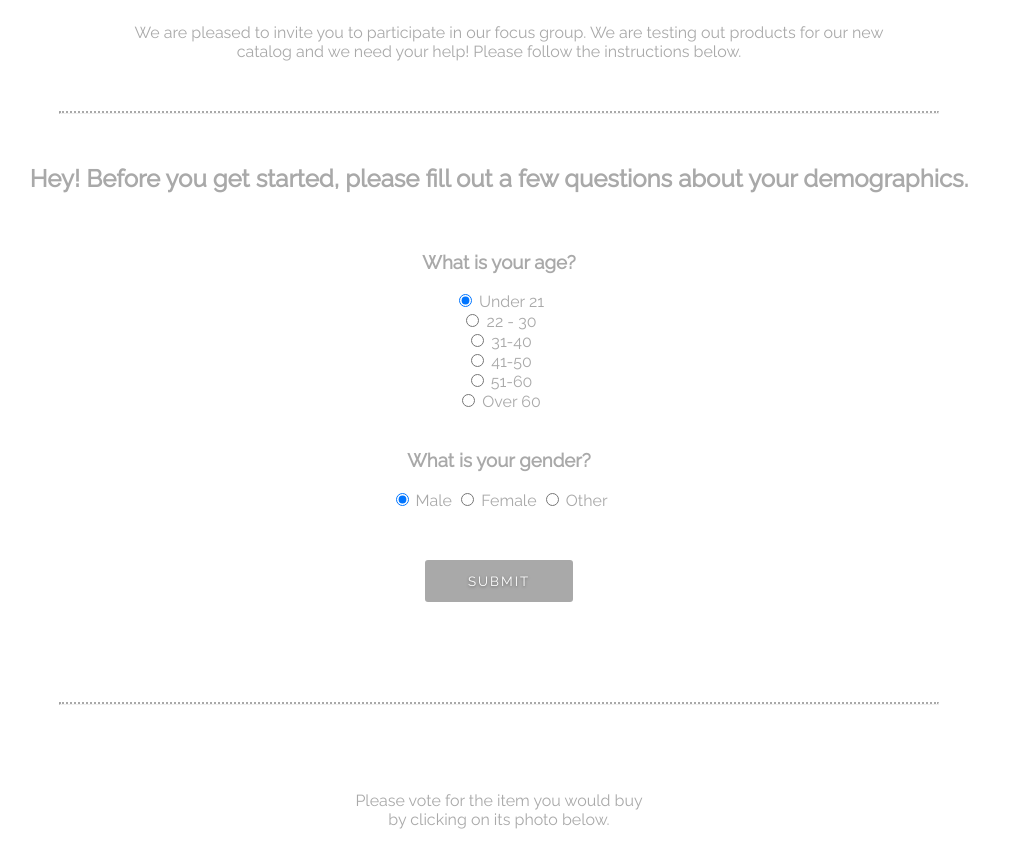
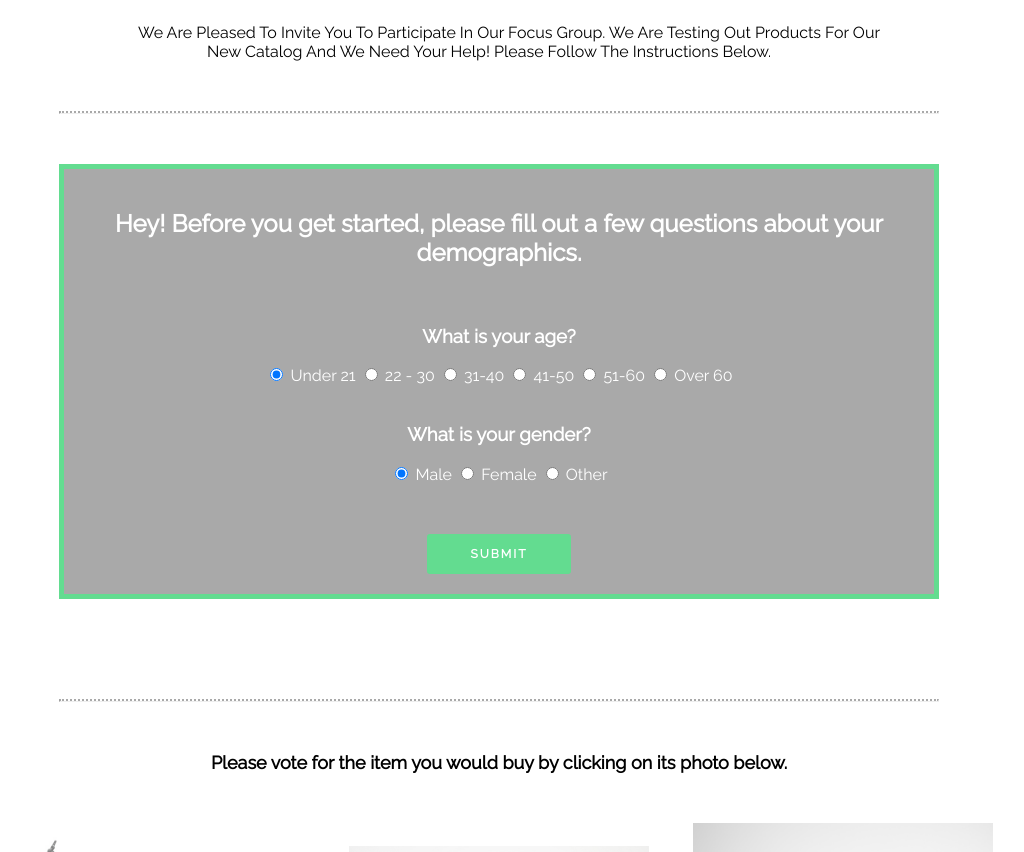
Before and after one commit to merylturner/bus-mall, a plain HTML site: page index.html in a window 1280 px wide. Shown: the part 349-1201 px from the top of the page, without its empty margins (141-1165 px from the left). Drawn offline with Linux system fonts and the light colour scheme.

Commit message:
fixed form styling TODO revisit localstorage

```diff
--- a/css/styles.css
+++ b/css/styles.css
@@ -75,12 +75,19 @@ hr {
 /*                  VOTING SECTION       */
 
 #form {
-    margin: 0 auto;
+    margin-left: 200px;
+    margin-right: 200px;
     border: none;
     display: block;
     position: relative;
     margin-bottom: 100px;
-    color: darkgrey;
+    color: white;
+    background-color: darkgrey;
+    border: 5px solid #63DC90;
+}
+h2 {
+    color: white;
+    padding-top: 20px;
 }
 ul {
     list-style-type: none;
@@ -88,52 +95,69 @@ ul {
 }
 li {
     font-family: 'Raleway', sans-serif;
+    color: white;
+    display: inline;
+}
+li:hover {
+    color:purple;
 }
 
+
+
 button {
-    background-color:darkgrey;
+    /*background-color:rgb(24, 127, 225);*/
+    background-color:#63DC90;
 	outline: none;
 	border-radius: 3px;
 	padding: 10px 40px;
 	color:white;
 	text-transform: uppercase;
 	font-family: 'Raleway', sans-serif;
-	text-shadow: 0 1px 3px rgba(0, 0, 0, 0.41);
+    font-weight: bold;
+    font-size: 12px;
 	margin-top: 50px;
+    margin-bottom: 20px;
 	border:3px solid transparent;
     letter-spacing: 2px;
+
 }
 button:hover{
-    background-color: rgb(24, 127, 225);
+    box-shadow: inset 0 0 0 25px rgba(0,0,0,.2);
 }
 
 
 
 /*                  VOTING SECTION       */
+
 img {
-    /*display: inline;*/
-    /*width: 200px;*/
     width: 300px;
     margin: 20px;
     opacity: .5;
-    /*background-color: rgba(0,0,0,.5);*/
-    /*border: 3px solid lightgrey;*/
+
 }
 
 main img:hover {
     opacity: 1;
-    /*color: rgba(0,0,0,0);*/
 
+}
+
+h6 {
+    text-align: center;
+    width: 600px;
+    margin: 0 auto;
+    font-size: 18px;
+    color:black;
+    margin-bottom: 30px;
 }
 
 p {
     display: inline-block;
     width: 300px;
     padding: 20px;
-    font-size: 16px;
+    font-size: 14px;
     text-align: center;
-    color: darkgrey;
-    /*text-transform: capitalize;*/
+    color: black;
+    text-transform: capitalize;
 }
 
 * {
--- a/index.html
+++ b/index.html
@@ -39,15 +39,15 @@
             <div id="gender">
                 <ul>
                     <h3> What is your gender?</h3>
-                    <input type="radio" name="gender" value="Male" checked="checked"> Male
-                    <input type="radio" name="gender" value="Female"> Female
-                    <input type="radio" name="gender" value="Other"> Other
+                    <li><input type="radio" name="gender" value="Male" checked="checked"> Male</li>
+                    <li><input type="radio" name="gender" value="Female"> Female</li>
+                    <li><input type="radio" name="gender" value="Other"> Other</li>
                 </ul>
             </div>
             <button type="submit" id="button">Submit</button>
         </div>
         <hr/>
-        <p>Please vote for the item you would buy by clicking on its photo below.</p>
+        <h6>Please vote for the item you would buy by clicking on its photo below.</h6>
         <section id="imageDisplay">
             <img class="option1" />
             <img class="option2" />
```
